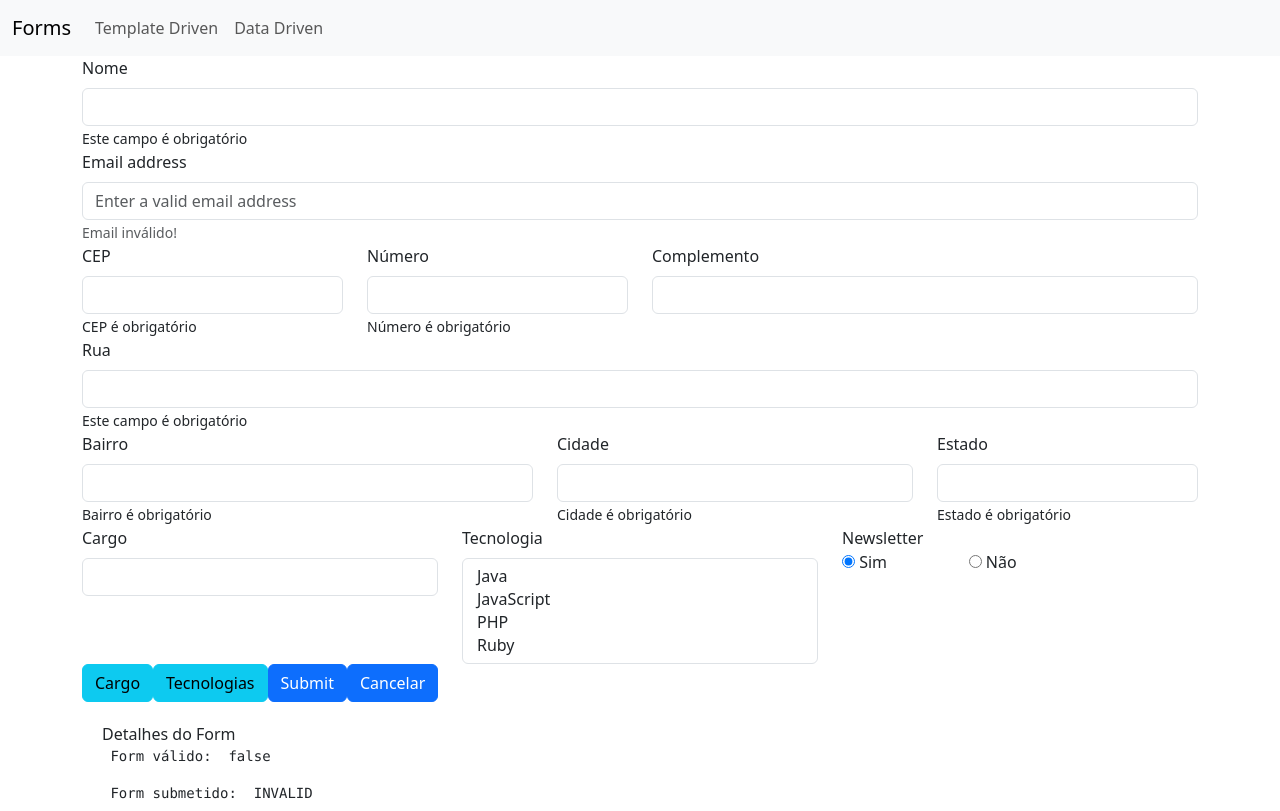
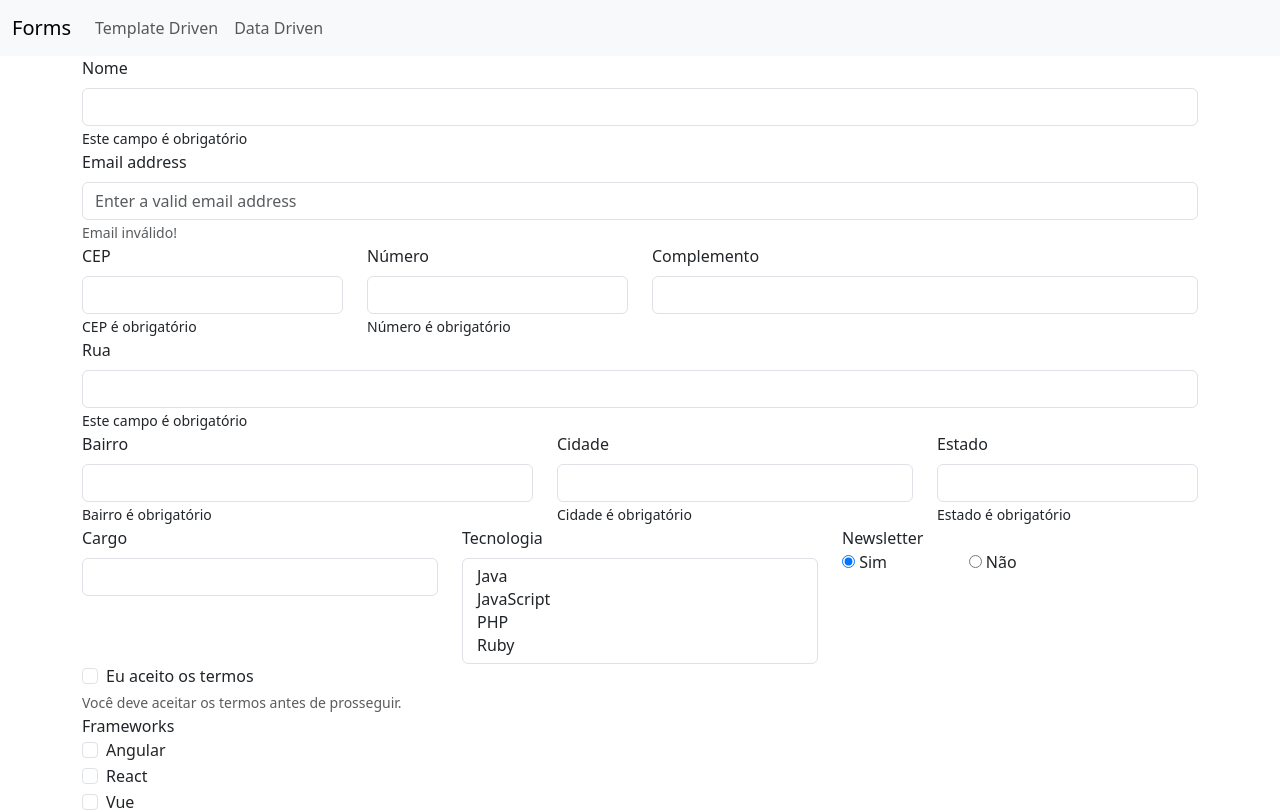
Before and after one commit to rafaeucastro/angular-forms, an Angular app: page /dataForm in a window 1280 px wide. Shown: the top 811 px of the page. Built offline with nearby package versions, Linux system fonts and the light colour scheme.

Commit message:
Adicionado checkboxes simples e dinâmico

```diff
--- a/src/app/data-form/data-form.component.html
+++ b/src/app/data-form/data-form.component.html
@@ -98,6 +98,26 @@
         </div>
     </div>
 
+    <div class="form-group">
+        <div class="form-check">
+            <input type="checkbox" class="form-check-input" id="flexCheck" formControlName="termos">
+            <label for="flexCheck" class="form-check-label">Eu aceito os termos</label>
+        </div>
+        <small *ngIf="!fieldIsValid('termos')" class="form-text">Você deve aceitar os termos antes de prosseguir.</small>
+
+    </div>
+
+    <div class="form-group">
+        <label for="frameworks">Frameworks</label>
+        <div id="frameworks" formArrayName="frameworks" class="form-check" *ngFor="let item of buildFrameworks().controls let i = index">
+            <label for="flexCheck" class="form-check-label">
+                <input type="checkbox" class="form-check-input" [formControlName]="i"> {{ frameworks[i] }}
+            </label>
+        </div>
+        <!-- <small *ngIf="!fieldIsValid('termos')" class="form-text">Você deve aceitar os termos antes de prosseguir.</small> -->
+
+    </div>
+
     <button class="btn btn-info" (click)="setCargo()">Cargo</button>
     <button class="btn btn-info" (click)="setTecnologias()">Tecnologias</button>
 
--- a/src/app/data-form/data-form.component.ts
+++ b/src/app/data-form/data-form.component.ts
@@ -2,7 +2,7 @@ import { EstadoBR } from './../shared/models/estado-br';
 import { DropdownService } from './../shared/dropdown.service';
 import { HttpClient } from '@angular/common/http';
 import { Component, OnInit } from '@angular/core';
-import { FormBuilder, FormControl, FormGroup, Validators } from '@angular/forms';
+import { FormBuilder, FormControl, FormGroup, FormRecord, Validators } from '@angular/forms';
 import { CepService } from '../shared/cep.service';
 import { Observable } from 'rxjs';
 
@@ -18,6 +18,7 @@ export class DataFormComponent implements OnInit {
   cargos: any[] = [];
   tecnologias: any[] = [];
   newsletter: any[] = [];
+  frameworks: string[] = ['Angular', 'React', 'Vue', 'Sencha'];
   formulario: FormGroup;
 
   constructor(private formBuilder: FormBuilder,
@@ -48,9 +49,17 @@ export class DataFormComponent implements OnInit {
       cargo: [null],
       tecnologias: [null],
       newsletter: ['s'],
+      termos: [null, Validators.requiredTrue],
+      frameworks: this.buildFrameworks(),
     });
 
     console.log(this.formulario);
+  }
+
+  buildFrameworks() {
+    const values = this.frameworks.map(framework => new FormControl(false));
+
+    return this.formBuilder.array(values);
   }
 
   ngOnInit(): void {
@@ -67,16 +76,26 @@ export class DataFormComponent implements OnInit {
 
   fieldIsValid(campo: string): boolean {
     let input = this.formulario.get([campo]);
+    let camposSimples = ['nome', 'email', 'termos'];
 
-    if(campo != 'nome' && campo != 'email') {
+    if(!camposSimples.includes(campo)){
       input = this.formulario.get(['endereco', campo])
     };
     return input!.valid && (input!.touched || input!.dirty);
   }
 
   onSubmit() {
+    let valueSubmit = Object.assign({}, this.formulario.value);
+    valueSubmit = Object.assign(valueSubmit, {
+      frameworks: valueSubmit.frameworks
+        .map((_checked: boolean, index: number) => _checked ?  this.frameworks[index] : null)
+        .filter((v: any) => v != null),
+    });
+
+    console.log(valueSubmit);
+
     if(this.formulario.valid) {
-      this.http.post('servidor/form', JSON.stringify(this.formulario.value)).subscribe(dados => {
+      this.http.post('servidor/form', JSON.stringify(valueSubmit)).subscribe(dados => {
         console.log(dados);
         this.resetar();
       }, (error: any) => alert(error));
```
